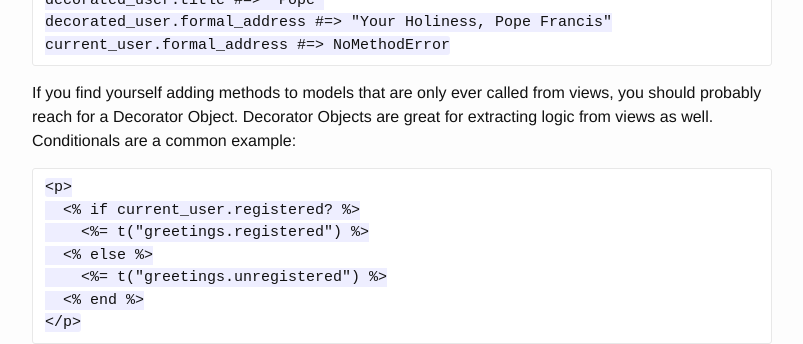
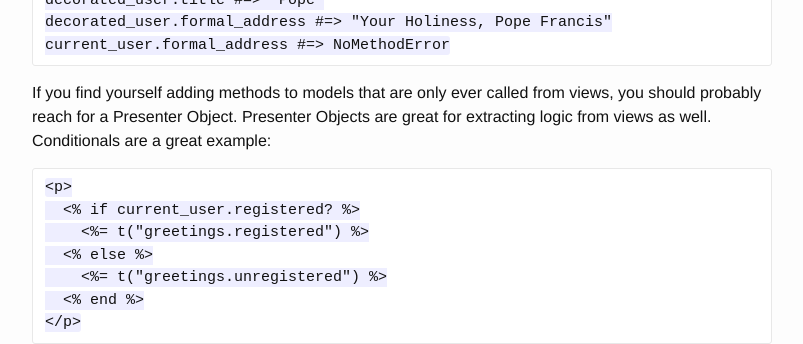
Before and after one commit to isabella232/lessonly.github.io, a Jekyll site: the page built from ruby-style-guide.md, in a window 1280 px wide and 900 px high, scrolled down 5475 px. Shown: the part 176-520 px from the top of the window, without its empty margins (238-1041 px from the left). Built offline with Jekyll 4.4.1, drawn with Linux system fonts in a browser that asks for light colours; some of the changed text lies outside the part shown.

```diff
--- a/ruby-styleguide.md
+++ b/ruby-style-guide.md
@@ -213,7 +213,7 @@
     decorated_user.formal_address #=> "Your Holiness, Pope Francis"
     current_user.formal_address #=> NoMethodError
 
-If you find yourself adding methods to models that are only ever called from views, you should probably reach for a Decorator Object. Decorator Objects are great for extracting logic from views as well. Conditionals are a common example:
+If you find yourself adding methods to models that are only ever called from views, you should probably reach for a Presenter Object. Presenter Objects are great for extracting logic from views as well. Conditionals are a great example:
 
     <p>
       <% if current_user.registered? %>
```
Also changed, not shown: other parts of ruby-style-guide.md (+1 -1 lines), rails-style-guide.md (renamed from rails-styleguide.md, +1 -1 lines), css-style-guide.md (renamed from css-styleguide.md), testing-style-guide.md (renamed from testing-styleguide.md).
